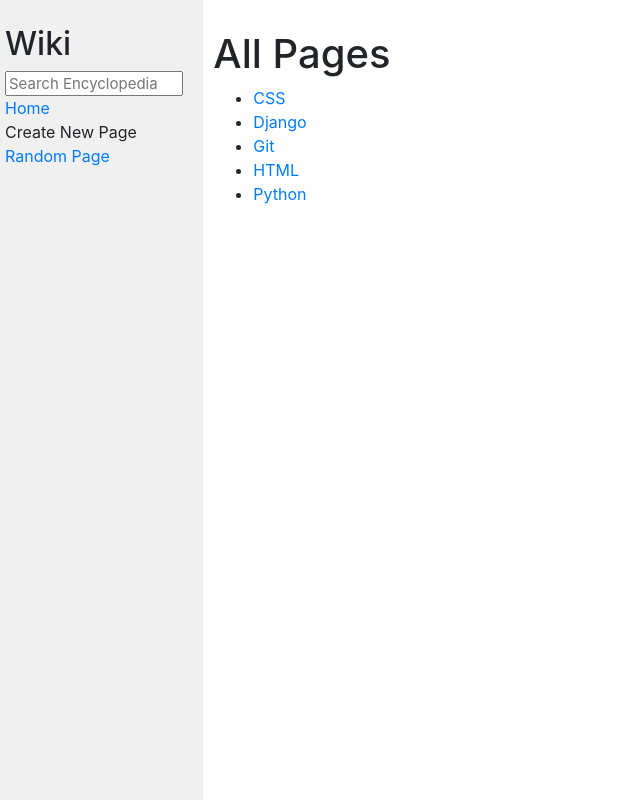
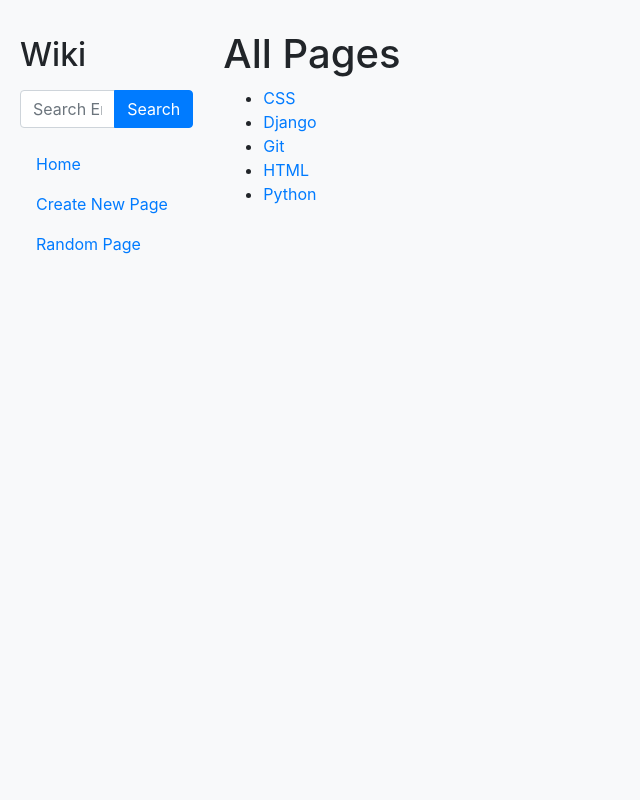
Before and after one commit to LorenzoPeve/CS50_Web, a Django app: page / in a window 1280 px wide. Shown: the whole page, without its empty margins (0-640 px from the left). Run offline with Django 3.2, Linux system fonts and the light colour scheme; some libraries are stand-ins or nearby versions.

Commit message:
added bootsrap

```diff
--- a/project_1/encyclopedia/templates/encyclopedia/layout.html
+++ b/project_1/encyclopedia/templates/encyclopedia/layout.html
@@ -1,7 +1,6 @@
 {% load static %}
 
 <!DOCTYPE html>
-
 <html lang="en">
 <head>
     <title>{% block title %}{% endblock %}</title>
@@ -9,30 +8,38 @@
     <link href="{% static 'encyclopedia/styles.css' %}" rel="stylesheet">
 </head>
 <body>
+    <div class="container-fluid">
         <div class="row">
-            <div class="sidebar col-lg-2 col-md-3">
-                <h2>Wiki</h2>
-                <form method="post" action="{% url 'query' %}">
+            <div class="sidebar col-lg-2 col-md-3 bg-light">
+                <h2 class="mt-3">Wiki</h2>
+                <form method="post" action="{% url 'query' %}" class="mt-3">
                     {% csrf_token %}
-                    <input class="search" type="text" name="q" placeholder="Search Encyclopedia">
+                    <div class="input-group">
+                        <input class="form-control" type="text" name="q" placeholder="Search Encyclopedia">
+                        <div class="input-group-append">
+                            <button class="btn btn-primary" type="submit">Search</button>
+                        </div>
+                    </div>
                 </form>
-                <div>
-                    <a href="{% url 'index' %}">Home</a>
-                </div>
-                <div>
-                    Create New Page
-                </div>
-                <div>
-                    <a href="{% url 'random_entry' %}">Random Page</a>
-                </div>
+                <ul class="nav flex-column mt-3">
+                    <li class="nav-item">
+                        <a class="nav-link" href="{% url 'index' %}">Home</a>
+                    </li>
+                    <li class="nav-item">
+                        <a class="nav-link" href="{% url 'newpage' %}">Create New Page</a>
+                    </li>
+                    <li class="nav-item">
+                        <a class="nav-link" href="{% url 'random_entry' %}">Random Page</a>
+                    </li>
+                </ul>
                 {% block nav %}
                 {% endblock %}
             </div>
-            <div class="main col-lg-10 col-md-9">
+            <div class="main col-lg-10 col-md-9 bg-light">
                 {% block body %}
                 {% endblock %}
             </div>
         </div>
-
+    </div>
 </body>
 </html>
--- a/project_1/encyclopedia/urls.py
+++ b/project_1/encyclopedia/urls.py
@@ -6,5 +6,6 @@
     path("", views.index, name="index"),
     path("random/", views.random_page, name="random_entry"),
     path("query/", views.query, name="query"),
+    path("create/", views.newpage, name="newpage"),
     path("<str:entry>", views.display_entry, name="entry"),
 ]
--- a/project_1/encyclopedia/views.py
+++ b/project_1/encyclopedia/views.py
@@ -46,8 +46,14 @@
             'entry': q, 'entries': entries
         })
 
-
 def random_page(request):
     """Displays a random encyclopedia entry."""
     entry = random.choice(util.list_entries())
     return display_entry(request, entry)
+
+def newpage(request):
+    """
+    Redirects the search query to the wiki page if it exists or renders a page
+    with "close" matches.
+    """
+    return render(request, "encyclopedia/create.html")
--- a/project_1/wiki/urls.py
+++ b/project_1/wiki/urls.py
@@ -18,5 +18,6 @@
 
 urlpatterns = [
     path('admin/', admin.site.urls),
-    path('', include("encyclopedia.urls"))
+    path('', include("encyclopedia.urls")),
+    #path('wiki', include("encyclopedia.urls"))
 ]
```
Also changed, not shown: project_1/encyclopedia/templates/encyclopedia/create.html (added, +28 -0 lines). Lines whose indentation alone changed are shown as unchanged.
